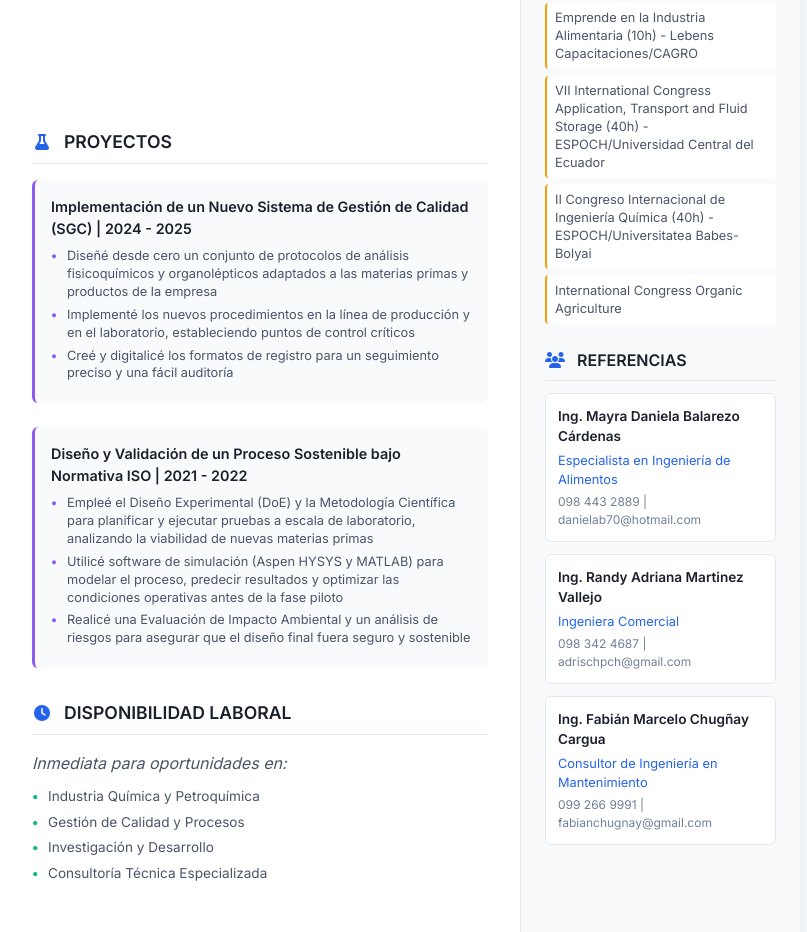
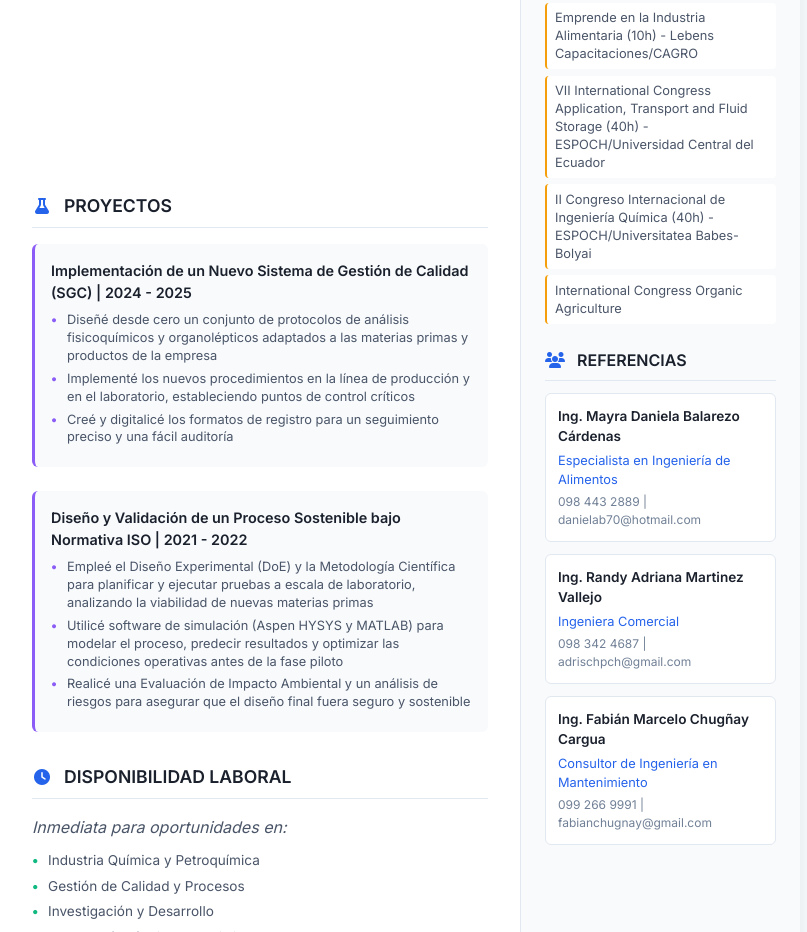
Before and after one commit to aimoved-av/cv-virtual, a plain HTML site: page index.html in a window 1280 px wide. Shown: the part 2420-3352 px from the top of the page, without its empty margins (240-1047 px from the left). Drawn offline with Linux system fonts and the light colour scheme.

Commit message:
index.html

```diff
--- a/index.html
+++ b/index.html
@@ -346,7 +346,7 @@
         }
 
         .projects-section {
-            margin-top: 10rem;
+            margin-top: 14rem;
         }
 
         /* Languages */
```
